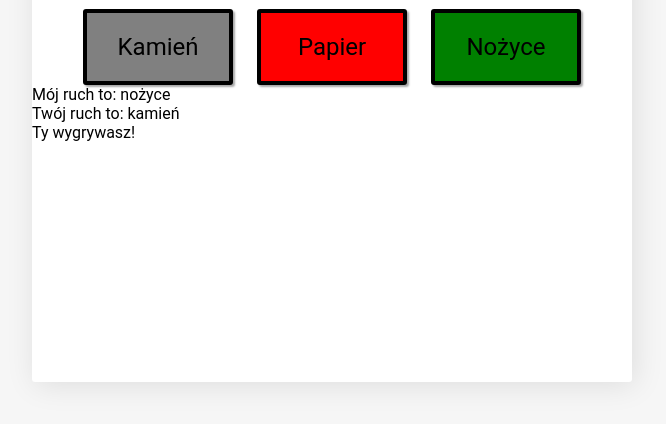
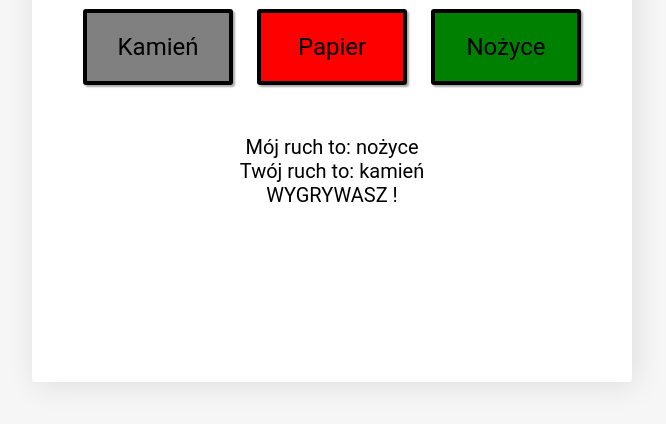
Before and after one commit to Edyta2801/javascript-prework, a website: page index.html in a window 1280 px wide. Both pictures are taken after a click on the button "Kamień". Shown: the part 188-612 px from the top of the page, without its empty margins (308-974 px from the left). Drawn offline with Linux system fonts and the light colour scheme.

Commit message:
dd style for message placement

```diff
--- a/index.html
+++ b/index.html
@@ -15,7 +15,10 @@
 			<button id="pickPaper">Papier</button>
 			<button id="pickScissors">Nożyce</button>
 		</div>
-		<div id="messages"></div>
+		<div id="messages-container">
+			<div id="messages"></div>
+		</div>
+		<div id="result"></div>
 	</div>
 	<script src="js/functions.js"></script>
 	<script src="js/script.js"></script>
--- a/js/script.js
+++ b/js/script.js
@@ -59,13 +59,13 @@
 
 
         if ((argComputerMove === 'kamień' && argPlayerMove === 'papier') || (argComputerMove === 'papier' && argPlayerMove === 'nożyce') || (argComputerMove === 'nożyce' && argPlayerMove === 'kamień')) {
-            printMessage('Ty wygrywasz!');
+            printMessage('WYGRYWASZ !');
             playerScore++;
         } else if (argComputerMove === argPlayerMove) {
 
-            printMessage('Remis, gramy jeszcze raz')
+            printMessage('REMIS !')
         } else {
-            printMessage('Ty przegrywasz');
+            printMessage('PRZEGRYWASZ !');
             computerScore++;
         }
     }
--- a/sass/style.scss
+++ b/sass/style.scss
@@ -30,7 +30,7 @@ button {
   padding: 20px 25px;
   width: 150px;
   margin: 0px 10px 0px 10px;
-  background-color:white;
+  background-color: white;
   border: 4px solid black;
   border-radius: 3px;
   box-shadow: 2px 2px 2px 0px rgba(168, 168, 168, 1);
@@ -39,13 +39,23 @@ button:hover {
   box-shadow: 6px 6px 8px 0px rgba(168, 168, 168, 1);
 }
 
-#pickRock{
+#pickRock {
   background-color: grey;
 }
-#pickPaper{
-background-color: red;
+#pickPaper {
+  background-color: red;
 }
 
-#pickScissors{
-  background-color: green
+#pickScissors {
+  background-color: green;
 }
+#messages-container {
+  text-align: center;
+  width: 300px;
+  margin: 50px auto 0px;
+}
+
+#messages {
+  font-size: 20px;
+  height: 200px;
+}
```
Also changed, not shown: css/style.css, 1 other file.
